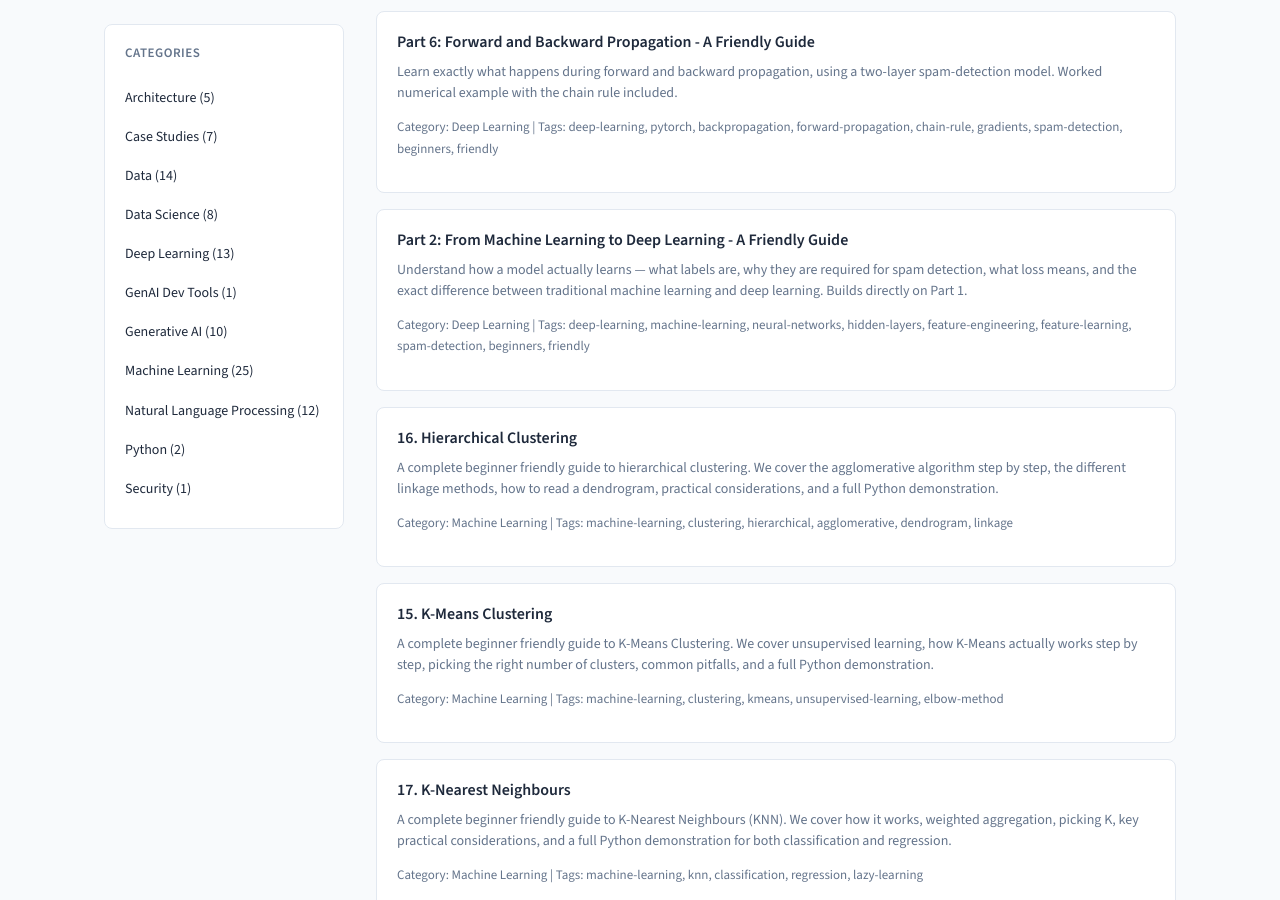
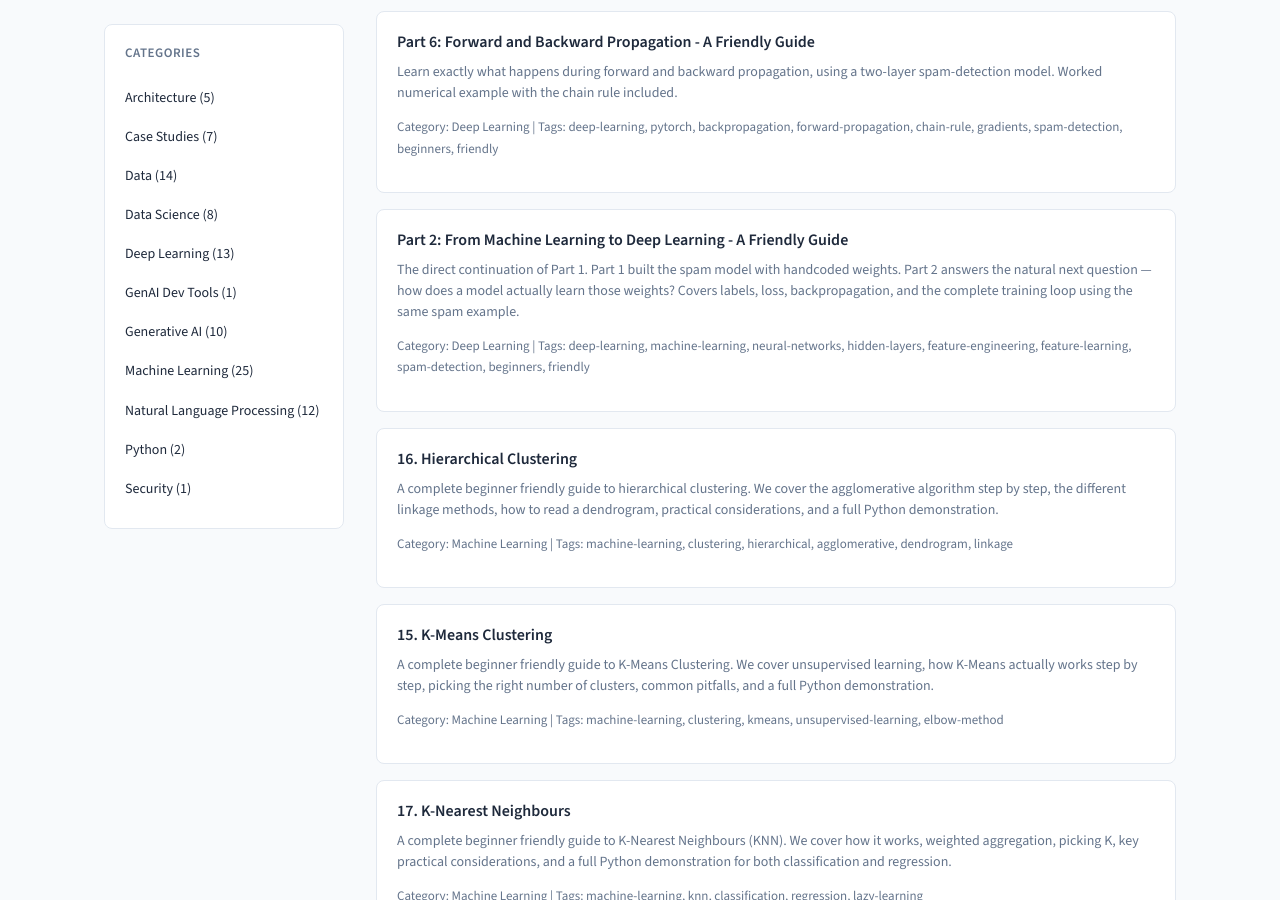
Before and after one commit to rilov/handbook, a Jekyll site: the page built from index.md, in a window 1280 px wide and 900 px high, scrolled down 4771 px. Built offline with Jekyll 4.4.1, drawn with Linux system fonts in a browser that asks for light colours; some of the changed lines change nothing that is shown.

Commit message:
rewrite Part 2: simple step-by-step continuation of Part 1 — labels, loss, backprop, training loop

````diff
--- a/_topics/From Machine Learning to Deep Learning - A Friendly Guide.md
+++ b/_topics/From Machine Learning to Deep Learning - A Friendly Guide.md
@@ -12,352 +12,308 @@
   - spam-detection
   - beginners
   - friendly
-summary: Understand how a model actually learns — what labels are, why they are required for spam detection, what loss means, and the exact difference between traditional machine learning and deep learning. Builds directly on Part 1.
+summary: The direct continuation of Part 1. Part 1 built the spam model with handcoded weights. Part 2 answers the natural next question — how does a model actually learn those weights? Covers labels, loss, backpropagation, and the complete training loop using the same spam example.
 ---
 
 # Part 2: From Machine Learning to Deep Learning — A Friendly Guide
 
-## What Part 1 covered — and what it left out
-
-Part 1 showed you the **mechanics** of a neuron:
-
-- How an email becomes a feature vector of numbers
-- How a neuron multiplies inputs by weights, adds a bias, and applies sigmoid
-- What a hidden layer is structurally
-- What weights and biases are stored in the model
-
-But Part 1 left one big question unanswered:
-
-> **Where did those weights come from? How does the model actually learn them?**
-
-Part 1 used manually written weights like `[0.8, 0.6, -1.2, 2.0, 0.01]` to demonstrate the calculation. A real model does not start with useful weights. It starts with random ones, and **learns** better values by repeatedly looking at labelled examples and correcting its mistakes.
-
-That is what Part 2 is about: **the learning process itself**, and how traditional machine learning and deep learning differ in *what* they ask the model to learn.
-
----
-
-## 1. Do you need labels? Yes — and here is exactly why
-
-This is the most common confusion in this topic.
-
-**For spam detection, labels are required.** Without them, the model has no way to know when it is wrong.
-
-A label is simply the correct answer for each example:
-
-| Email | Features | Label |
-|-------|----------|-------|
-| "Congratulations! Claim your prize now." | `[3, 1, 0, 0.20, 47]` | `1` (spam) |
-| "Hi, your meeting is confirmed for 3pm." | `[0, 0, 1, 0.02, 82]` | `0` (not spam) |
-| "Win a free iPhone — click here now!" | `[5, 4, 0, 0.40, 31]` | `1` (spam) |
-| "Your invoice for March is attached." | `[0, 1, 1, 0.01, 110]` | `0` (not spam) |
-
-In PyTorch, these labels become a tensor:
-
-```python
-labels = torch.tensor([[1.0], [0.0], [1.0], [0.0]])
-```
-
-The model predicts a probability for each email. The label tells the model what the probability *should have been*. The gap between the prediction and the label is the **loss** — and reducing the loss is the entire goal of training.
-
-> **Memory trick:** Labels are the answer key. Without the answer key, the model cannot know if it got the question right.
-
-### Why labels are required for classification
-
-The training loop works like this:
-
-```
-1. Model predicts: email [3, 1, 0, 0.20, 47] → probability 0.30
-2. Label says:     correct answer is 1.0 (spam)
-3. Loss measures:  how far is 0.30 from 1.0?  → loss is large
-4. Backprop finds: which weights caused the mistake?
-5. Optimizer:      nudge those weights to reduce the loss
-6. Repeat across all emails until loss is small
-```
-
-Without the label `1.0` in step 2, there is nothing to compare against. The loop cannot run.
-
-### When labels are not required
-
-Labels are only required for **supervised learning** — tasks where each example has a known correct answer.
-
-Some tasks do not need labels:
-
-| Learning type | Labels? | Example |
-|---|---|---|
-| Supervised (spam classifier) | **Yes** | Human labels each email spam / not spam |
-| Unsupervised (clustering) | No | Group emails by similarity, no pre-defined answers |
-| Self-supervised (language model pre-training) | No — labels come from the data itself | Predict the next word in an email |
-
-Everything in this series — spam classification, PyTorch training loops, cross-entropy loss — is supervised learning. **Labels are required.**
-
----
-
-## 2. What loss is and why it matters
-
-The model's prediction is a probability between 0 and 1. The label is either 0 or 1. The **loss function** measures how wrong the prediction is.
-
-For binary classification like spam detection, the standard loss function is **Binary Cross-Entropy (BCE)**:
-
-```python
-import torch.nn as nn
-
-loss_fn = nn.BCELoss()
-
-prediction = torch.tensor([[0.30]])   # model said 30% spam
-label      = torch.tensor([[1.0]])    # correct answer: spam
-
-loss = loss_fn(prediction, label)
-print(loss.item())   # large number — prediction was very wrong
-```
-
-If the model predicts `0.95` for a spam email (label `1.0`), the loss is small. If it predicts `0.10` for a spam email, the loss is large. Training is just the process of repeatedly reducing this loss across thousands of emails.
-
-> **Memory trick:** Loss is the score on a test. Training is studying to improve that score.
-
----
-
-## 3. Traditional ML vs deep learning — the real difference
-
-Part 1 showed you *how* a model computes. Now the question is: **what does the model actually learn to do?**
-
-Both traditional ML and deep learning follow the same training loop:
-
-```
-Predict → measure loss against labels → update weights → repeat
-```
-
-The difference is in **what the model is asked to learn from**.
-
-### Traditional machine learning — you design the features
-
-In traditional ML, a human decides which features to extract from the raw email *before* feeding it to the model:
-
-```
-Raw email
-    ↓
-Human writes code to count suspicious words, links, capitals, etc.
-    ↓
-Model receives: [3, 1, 0, 0.20, 47]
-    ↓
-Model learns: 5 weights + 1 bias
-    ↓
-Spam probability
-```
-
-The model only learns **how much weight to give each human-chosen feature**. It does not discover new features. This is called **feature engineering** — the human does the hard thinking about what matters.
-
-```python
-from sklearn.linear_model import LogisticRegression
-
-# Features chosen by a human
-features = [
-    [3, 1, 0, 0.20, 47],
-    [0, 0, 1, 0.02, 82],
-    [5, 4, 0, 0.40, 31],
-    [0, 1, 1, 0.01, 110]
-]
-labels = [1, 0, 1, 0]   # ← labels required here too
-
-model = LogisticRegression()
-model.fit(features, labels)
-```
-
-### Deep learning — the model discovers its own features
-
-In deep learning, you give the model raw or lightly processed input. The hidden layers learn their own internal representations:
-
-```
-Raw email
-    ↓
-Convert words to token IDs: [1842, 95, 721, 4031, ...]
-    ↓
-Embedding layer learns a vector per word
-    ↓
-Hidden layers learn combinations: "claim your prize" = strong spam signal
-    ↓
-Output layer produces spam probability
-```
-
-The model does not just learn weights for human-chosen features. It learns **what to look for in the first place**. This is called **feature learning**.
-
-```python
-import torch.nn as nn
-
-model = nn.Sequential(
-    nn.Embedding(num_embeddings=10000, embedding_dim=32),  # learns word vectors
-    nn.Linear(32, 16),
-    nn.ReLU(),
-    nn.Linear(16, 1),
-    nn.Sigmoid()
-)
-```
-
-> **Memory trick:** Traditional ML is like giving a detective a checklist you wrote. Deep learning is like hiring a detective who writes their own checklist by studying thousands of cases.
-
----
-
-## 4. Why Part 1's model is traditional ML — not deep learning
-
-This is the exact confusion the article title creates.
-
-Part 1 built this model:
+In Part 1 we built this model:
 
 ```python
 model = nn.Sequential(
-    nn.Linear(5, 3),   # 5 hand-chosen features → 3 hidden values
+    nn.Linear(5, 3),
     nn.ReLU(),
     nn.Linear(3, 1),
     nn.Sigmoid()
 )
 ```
 
-Even though this uses PyTorch and has a hidden layer, it is **traditional machine learning in deep learning clothing**. Why?
+And we used **handcoded weights** like `[0.8, 0.6, -1.2, 2.0, 0.01]` to show how the calculation works.
 
-Because the five input features (`suspicious_words`, `links`, `known_sender`, `capitals`, `length`) were **chosen by a human**. The model only learns how to combine those five numbers — it does not discover what to look for in the raw email text.
+But that raises the obvious question:
 
-| What the model receives | What the model learns | Type |
-|---|---|---|
-| Human-chosen features `[3, 1, 0, 0.20, 47]` | Weights for those features | Traditional ML |
-| Raw token IDs `[1842, 95, 721, ...]` | What patterns in words predict spam | Deep Learning |
+> **In a real model, nobody writes those numbers by hand. So where do the weights actually come from?**
 
-Adding hidden layers to a model that receives hand-crafted features makes it a **deeper traditional ML model**, not deep learning in the true sense. The power of deep learning comes from learning features, not from having more layers.
+Part 2 answers that. We will take the exact same spam model from Part 1 and **train it** — starting from random weights and teaching it to improve by looking at labelled examples.
 
 ---
 
-## 5. Why deep learning needs more data and compute
+## 1. Step 1 — Give the model labelled examples
 
-Because deep learning asks the model to discover features from scratch, it needs to see far more examples:
+In Part 1, the model received one email and predicted a probability. But it could not learn anything because we never told it whether its prediction was right or wrong.
 
-| Situation | Traditional ML | Deep Learning |
-|---|---|---|
-| 500 labelled emails | Works well | Likely overfit or underfit |
-| 100,000 labelled emails | Possibly overkill | Starts to shine |
-| 10,000,000 emails | Cannot improve much | Can learn subtle language patterns |
-| Need to explain every decision | Good — weights are readable | Harder — patterns are buried in layers |
-| Input is raw text, images, or audio | Requires manual feature design | Handles naturally |
+To train a model, every email needs a **label** — the correct answer:
 
-The tradeoff is: deep learning requires **labelled data at scale** and **significantly more compute**, but it can learn things that no human would think to hand-code as a feature.
+| Email | Features | Label |
+|-------|----------|-------|
+| "Congratulations! Claim your prize now." | `[3, 1, 0, 0.20, 47]` | `1` — spam |
+| "Hi, your meeting is confirmed for 3pm." | `[0, 0, 1, 0.02, 82]` | `0` — not spam |
+| "Win a free iPhone — click here now!" | `[5, 4, 0, 0.40, 31]` | `1` — spam |
+| "Your invoice for March is attached." | `[0, 1, 1, 0.01, 110]` | `0` — not spam |
+
+`1` means spam. `0` means not spam. These are called **labels**, and a human assigns them by reading each email and deciding.
+
+In PyTorch, the features and labels become two tensors:
+
+```python
+import torch
+
+# Features: [suspicious_words, links, known_sender, capitals, length]
+X = torch.tensor([
+    [3.0, 1.0, 0.0, 0.20,  47.0],
+    [0.0, 0.0, 1.0, 0.02,  82.0],
+    [5.0, 4.0, 0.0, 0.40,  31.0],
+    [0.0, 1.0, 1.0, 0.01, 110.0]
+])
+
+# Labels: 1 = spam, 0 = not spam
+y = torch.tensor([[1.0], [0.0], [1.0], [0.0]])
+```
+
+The model will process `X` and try to produce predictions that match `y`.
+
+> **Memory trick:** Labels are the answer key. Without the answer key, the model cannot know if it got a question right or wrong.
 
 ---
 
-## 6. The complete picture — putting Part 1 and Part 2 together
+## 2. Step 2 — Start with random weights
 
-Here is how the two parts connect:
+In Part 1 we wrote the weights by hand. In a real model, PyTorch assigns **random weights** at the start:
 
-| Concept | Where it lives |
-|---|---|
-| Neuron calculation (weights × inputs + bias) | Part 1 |
-| Sigmoid turns score into probability | Part 1 |
-| Hidden layers as structure | Part 1 |
-| What weights and biases are stored | Part 1 |
-| **What labels are and why they are required** | **Part 2** |
-| **What loss is and how it drives training** | **Part 2** |
-| **Feature engineering vs feature learning** | **Part 2** |
-| **Why Part 1's model is traditional ML, not deep learning** | **Part 2** |
-| **When to use traditional ML vs deep learning** | **Part 2** |
+```python
+import torch.nn as nn
+
+model = nn.Sequential(
+    nn.Linear(5, 4),   # same structure as Part 1
+    nn.ReLU(),
+    nn.Linear(4, 1),
+    nn.Sigmoid()
+)
+
+# Predict before any training — weights are random
+with torch.no_grad():
+    raw_predictions = model(X)
+    print(raw_predictions)
+# Output: something like [[0.47], [0.51], [0.49], [0.52]] — basically guessing
+```
+
+The model starts knowing nothing. All four emails get roughly 50% spam probability — essentially a coin flip. Training is the process of improving those weights until predictions match the labels.
 
 ---
 
-## 7. The training loop in full — with labels
+## 3. Step 3 — Measure the mistake with a loss function
 
-Here is the complete supervised training loop using Part 1's five-feature model:
+After the model predicts, we need a way to measure how wrong it was. That measure is called the **loss**.
+
+For spam detection (binary classification), the standard loss is **Binary Cross-Entropy (BCE)**:
 
 ```python
-import torch
-import torch.nn as nn
-from torch.utils.data import DataLoader, TensorDataset
-
-# Features: [suspicious_words, links, known_sender, capitals, length]
-X = torch.tensor([
-    [3.0, 1.0, 0.0, 0.20, 47.0],
-    [0.0, 0.0, 1.0, 0.02, 82.0],
-    [5.0, 4.0, 0.0, 0.40, 31.0],
-    [0.0, 1.0, 1.0, 0.01, 110.0]
-])
-
-# Labels: 1 = spam, 0 = not spam  ← required
-y = torch.tensor([[1.0], [0.0], [1.0], [0.0]])
-
-dataset = TensorDataset(X, y)
-loader  = DataLoader(dataset, batch_size=2, shuffle=True)
-
-model     = nn.Sequential(nn.Linear(5, 4), nn.ReLU(), nn.Linear(4, 1), nn.Sigmoid())
-loss_fn   = nn.BCELoss()
-optimizer = torch.optim.Adam(model.parameters(), lr=0.01)
-
-for epoch in range(100):
-    for batch_x, batch_y in loader:
-        prediction = model(batch_x)
-        loss = loss_fn(prediction, batch_y)   # compares prediction to label
-
-        optimizer.zero_grad()
-        loss.backward()    # finds which weights caused the error
-        optimizer.step()   # nudges weights to reduce error
+loss_fn = nn.BCELoss()
 ```
 
-Every line that involves `batch_y` — `loss_fn(prediction, batch_y)` — is the point where labels are used. Remove `y` and the training loop breaks immediately.
+It compares each prediction to its label:
+
+```python
+prediction = torch.tensor([[0.47]])   # model said 47% spam
+label      = torch.tensor([[1.0]])    # correct answer: this IS spam
+
+loss = loss_fn(prediction, label)
+print(loss.item())   # ~0.75 — prediction was quite wrong
+```
+
+| Prediction | Label | Loss |
+|---|---|---|
+| `0.95` | `1.0` (spam) | small — almost correct |
+| `0.47` | `1.0` (spam) | large — quite wrong |
+| `0.05` | `0.0` (not spam) | small — almost correct |
+| `0.60` | `0.0` (not spam) | large — quite wrong |
+
+The higher the loss, the more the model needs to change. Training is just the process of driving this number down.
+
+> **Memory trick:** Loss is the score on a test. Training is studying to improve that score.
 
 ---
 
-## 8. Summary
+## 4. Step 4 — Backpropagation finds which weights caused the mistake
 
-- **Labels are required** for supervised learning. The model learns by comparing its predictions to labels and adjusting weights to reduce the error.
-- **Loss** measures how wrong the model is. Training is the process of reducing loss over many labelled examples.
-- **Traditional ML**: a human extracts features from raw data, then the model learns weights for those features.
-- **Deep learning**: the model receives raw or lightly processed input and learns what features to look for by itself.
-- **Part 1's model is traditional ML** because it receives hand-chosen features. The presence of hidden layers does not make it deep learning — the *source of the features* does.
-- Deep learning needs significantly more labelled data and compute in exchange for not requiring manual feature design.
+The model has many weights spread across two layers. After computing the loss, we need to know: **which weights were most responsible for the mistake?**
+
+This is what **backpropagation** does. It works backwards through the model, calculating how much each weight contributed to the error. PyTorch does this automatically with one line:
+
+```python
+loss.backward()
+```
+
+After this call, every weight in the model has a **gradient** — a number that says "increase this weight to reduce the loss" or "decrease this weight to reduce the loss."
+
+You do not need to write backpropagation yourself. PyTorch computes it automatically because it has been tracking every calculation since the input arrived.
+
+> **Memory trick:** Backpropagation is like tracing a domino chain backwards — you look at which domino caused the final one to fall.
 
 ---
 
-## 9. Try it yourself
+## 5. Step 5 — The optimizer adjusts the weights
+
+Now that we know which direction to move each weight, the **optimizer** makes the actual adjustment:
+
+```python
+optimizer = torch.optim.Adam(model.parameters(), lr=0.01)
+optimizer.step()
+```
+
+`lr=0.01` is the **learning rate** — how large a step to take. A large learning rate changes weights aggressively and can overshoot. A small learning rate changes them cautiously and can be slow. `0.01` is a common starting point.
+
+After `optimizer.step()`, every weight has been nudged slightly in the direction that reduces the loss. The model is now marginally better at distinguishing spam from normal email.
+
+---
+
+## 6. Step 6 — Repeat across many emails and many epochs
+
+One pass through the training data is called an **epoch**. We repeat the loop many times until the loss stops decreasing:
+
+```python
+for epoch in range(200):
+    prediction = model(X)               # forward pass
+    loss = loss_fn(prediction, y)       # how wrong?
+
+    optimizer.zero_grad()               # clear previous gradients
+    loss.backward()                     # backprop: who caused the mistake?
+    optimizer.step()                    # update weights
+
+    if epoch % 50 == 0:
+        print(f"Epoch {epoch}  loss: {loss.item():.4f}")
+```
+
+`optimizer.zero_grad()` clears the gradients before each pass — if you skip it, PyTorch accumulates gradients from previous steps, which gives wrong results.
+
+After 200 epochs you will see the loss decreasing:
+
+```
+Epoch 0    loss: 0.7431
+Epoch 50   loss: 0.4812
+Epoch 100  loss: 0.2903
+Epoch 150  loss: 0.1644
+Epoch 200  loss: 0.0951
+```
+
+---
+
+## 7. The complete training loop
+
+Putting all six steps together:
 
 ```python
 import torch
 import torch.nn as nn
 
-# Four emails: [suspicious_words, links, known_sender, capitals, length]
+# Step 1 — labelled data
 X = torch.tensor([
-    [3.0, 1.0, 0.0, 0.20, 47.0],
-    [0.0, 0.0, 1.0, 0.02, 82.0],
-    [5.0, 4.0, 0.0, 0.40, 31.0],
-    [1.0, 0.0, 1.0, 0.05, 120.0]
+    [3.0, 1.0, 0.0, 0.20,  47.0],
+    [0.0, 0.0, 1.0, 0.02,  82.0],
+    [5.0, 4.0, 0.0, 0.40,  31.0],
+    [0.0, 1.0, 1.0, 0.01, 110.0]
 ])
-
-# Labels are required — 1 = spam, 0 = not spam
 y = torch.tensor([[1.0], [0.0], [1.0], [0.0]])
 
+# Step 2 — model with random weights
 model     = nn.Sequential(nn.Linear(5, 4), nn.ReLU(), nn.Linear(4, 1), nn.Sigmoid())
-loss_fn   = nn.BCELoss()
-optimizer = torch.optim.Adam(model.parameters(), lr=0.05)
+loss_fn   = nn.BCELoss()                       # Step 3 — loss function
+optimizer = torch.optim.Adam(model.parameters(), lr=0.01)  # Step 5 — optimizer
 
+# Steps 4, 5, 6 — train
 for epoch in range(300):
-    pred = model(X)
-    loss = loss_fn(pred, y)
+    prediction = model(X)
+    loss = loss_fn(prediction, y)
+
     optimizer.zero_grad()
     loss.backward()
     optimizer.step()
 
+# Check the result
 with torch.no_grad():
     final = model(X)
     for i, prob in enumerate(final):
-        label = "spam" if prob.item() >= 0.5 else "not spam"
-        print(f"Email {i+1}: {prob.item():.3f} → {label}")
+        result = "spam" if prob.item() >= 0.5 else "not spam"
+        print(f"Email {i+1}: {prob.item():.3f}  →  {result}")
 ```
 
-Try removing the `y` labels and see what breaks. Try replacing the five hand-chosen features with raw token counts — that is the first step toward true deep learning.
+Expected output:
+
+```
+Email 1: 0.923  →  spam
+Email 2: 0.071  →  not spam
+Email 3: 0.981  →  spam
+Email 4: 0.064  →  not spam
+```
+
+The model learned — starting from random weights — to correctly classify all four emails.
+
+---
+
+## 8. What "from machine learning to deep learning" actually means
+
+Both traditional machine learning (like logistic regression) and deep learning follow the exact same training loop above:
+
+```
+predict → measure loss → backprop → update weights → repeat
+```
+
+The difference is not the training loop. The difference is **what you give the model as input**:
+
+| | What goes into the model | What the model learns |
+|---|---|---|
+| **Traditional ML** | Features you extracted: `[3, 1, 0, 0.20, 47]` | Weights for those 5 features |
+| **Deep learning** | Raw text tokens: `[1842, 95, 721, 4031, ...]` | Which words and phrases signal spam |
+
+In our tutorial, we have been giving the model **hand-crafted features** (suspicious word count, link count, etc.). That is traditional ML, even though we are using PyTorch.
+
+Deep learning starts when you remove the human feature extraction step and feed the raw email text directly. The model then needs to learn what to look for from scratch — which requires far more data and compute, but can discover patterns a human would never think to hand-code.
+
+The rest of this series builds toward that. Part 3 covers tensors in more depth, Part 4 covers data loading at scale, and from there we progress to real text and image models.
+
+---
+
+## 9. Summary
+
+| Step | What happens | PyTorch |
+|---|---|---|
+| 1 | Provide features + labels | `X`, `y` tensors |
+| 2 | Model starts with random weights | `nn.Sequential(...)` |
+| 3 | Predict and measure loss | `loss_fn(prediction, y)` |
+| 4 | Backprop finds responsible weights | `loss.backward()` |
+| 5 | Optimizer adjusts weights | `optimizer.step()` |
+| 6 | Repeat until loss is low | `for epoch in range(...)` |
+
+- Labels are the correct answers — required for the loss calculation to work.
+- Loss measures how wrong the model is. Lower is better.
+- Backpropagation traces the error back through the model to find which weights to adjust.
+- The optimizer makes the actual weight update, one small step at a time.
+- Traditional ML and deep learning use the same loop — the difference is whether a human or the model decides what features to look at.
+
+---
+
+## 10. Try it yourself
+
+Run the complete training loop above. Then experiment:
+
+1. Change `lr=0.01` to `lr=0.5` — does the model learn faster or does loss jump around?
+2. Change `range(300)` to `range(10)` — how accurate are the predictions after just 10 epochs?
+3. Add a fifth email `[2.0, 0.0, 0.0, 0.15, 60.0]` with label `1.0` — does the model classify it correctly after training?
 
 ---
 
 ## Final mental model
 
 ```
-Part 1 answered:  How does a neuron compute a prediction?
-Part 2 answers:   How does a model learn — and what is it learning from?
+Part 1:  email → features → neuron calculates → probability
+                                                    ↑
+                                         weights were handcoded
 
-Traditional ML:   Human extracts features  →  model learns weights for them
-Deep Learning:    Model receives raw input  →  model learns what features matter
+Part 2:  Same model, but now with labelled data the model learns those weights itself:
 
-Both need labels. Both use loss. Both use gradient descent.
-The difference is who decides what the model looks at.
+         random weights
+              ↓
+         predict → loss → backprop → optimizer → better weights
+              ↑___________________________________________|
+                         repeat until loss is low
 ```
````
